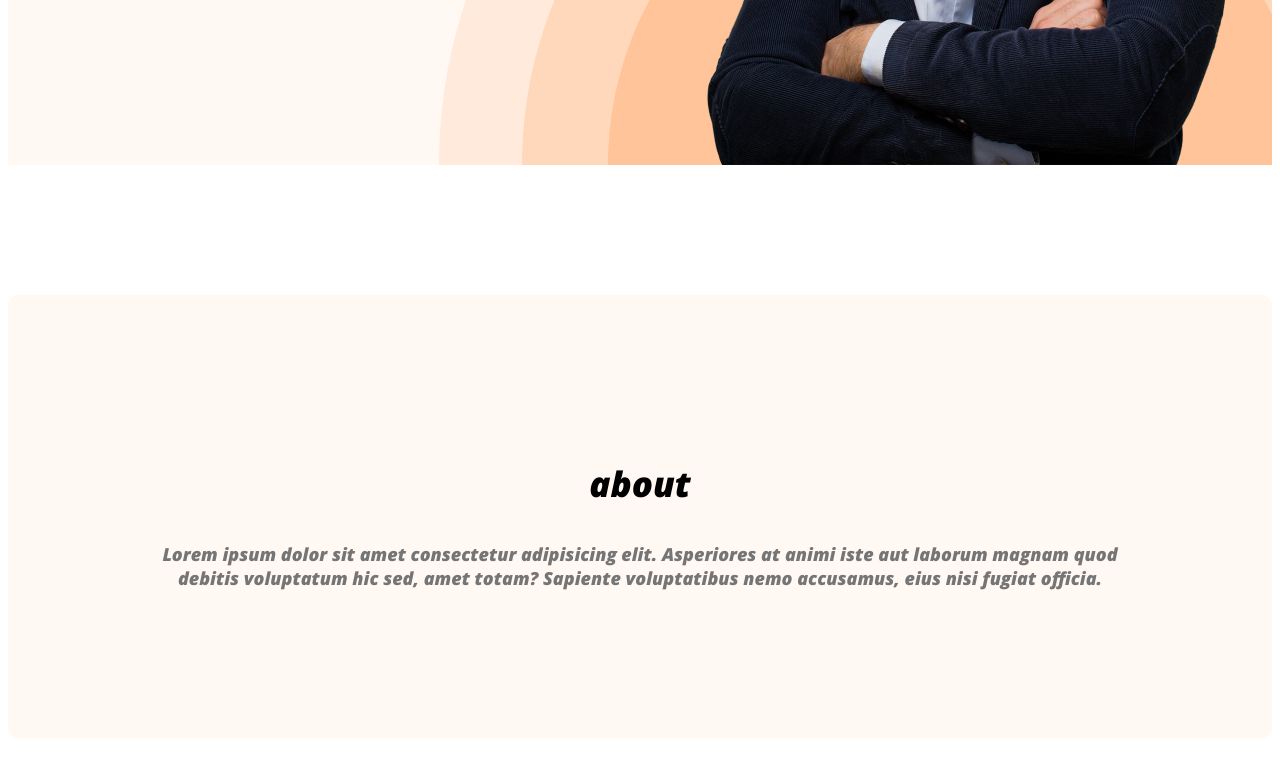
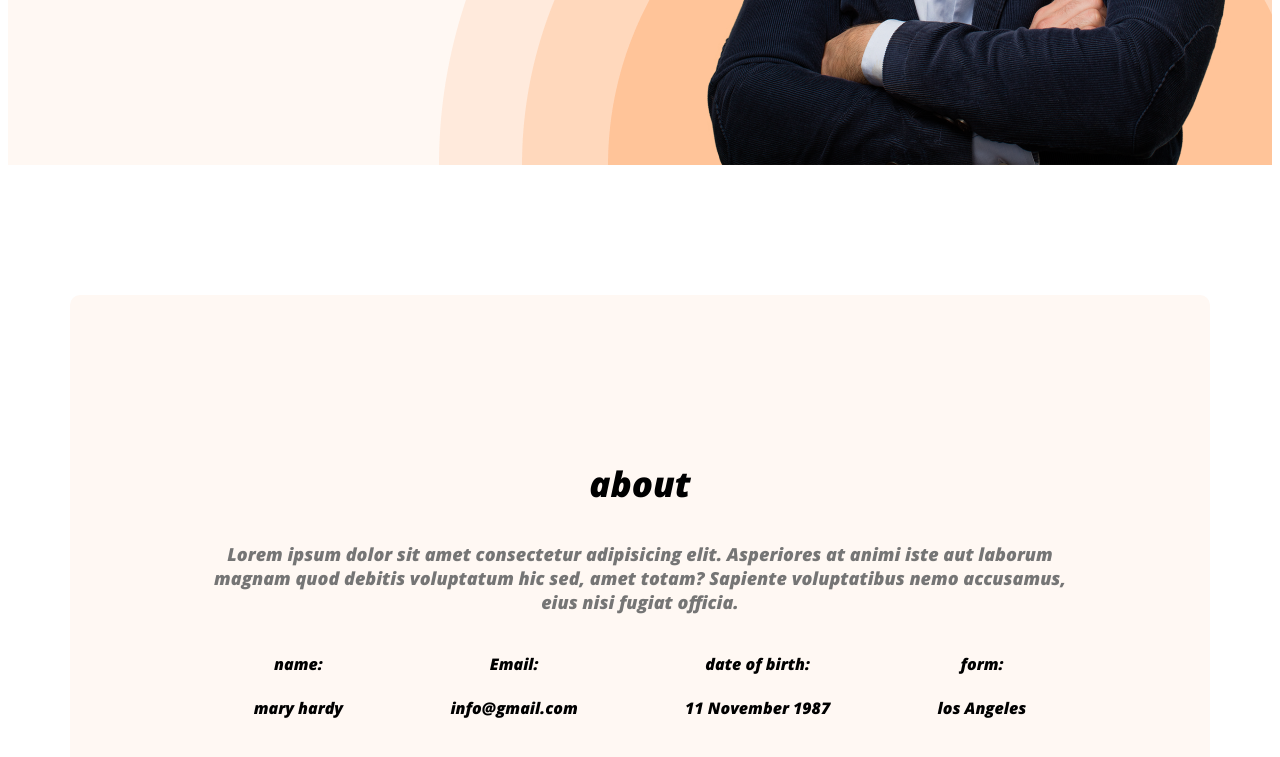
Before and after one commit to shakilprogrammer/webdeveloper-portfolio, a plain HTML site: page index.html in a window 1280 px wide. Shown: the part 700-1457 px from the top of the page. Drawn offline with nearby package versions, Linux system fonts and the light colour scheme.

Commit message:
added about information

```diff
--- a/index.html
+++ b/index.html
@@ -35,6 +35,26 @@
             <section class="about">
                 <h3 class="section-title">about</h3>
                 <p class="section-description">Lorem ipsum dolor sit amet consectetur adipisicing elit. Asperiores at animi iste aut laborum magnam quod debitis voluptatum hic sed, amet totam? Sapiente voluptatibus nemo accusamus, eius nisi fugiat officia.</p>
+                <div class="about-info-container">
+                    <!-- .about-info*4>h4.info-title+p.info-description -->
+                    <div class="about-info">
+                        <h4 class="info-title">name:</h4>
+                        <p class="info-description">mary hardy</p>
+                    </div>
+                    <div class="about-info">
+                        <h4 class="info-title">Email:</h4>
+                        <p class="info-description">info@gmail.com</p>
+                    </div>
+                    <div class="about-info">
+                        <h4 class="info-title">date of birth:</h4>
+                        <p class="info-description">11 November 1987</p>
+                    </div>
+                    <div class="about-info">
+                        <h4 class="info-title">form:</h4>
+                        <p class="info-description">los Angeles</p>
+                    </div>
+
+                </div>
             </section>
 
         </main>
--- a/styles/porttfolio.css
+++ b/styles/porttfolio.css
@@ -93,3 +93,16 @@ padding: 15px 35px;
     text-align: center;
     font-size: 18px;
 }
+/* main section style */
+main{
+    max-width: 1140px;
+    margin: 0 auto;
+}
+.about-info-container{
+    display: flex;
+
+    justify-content: space-around;
+}
+.about-info{
+    text-align: center;
+}
```
